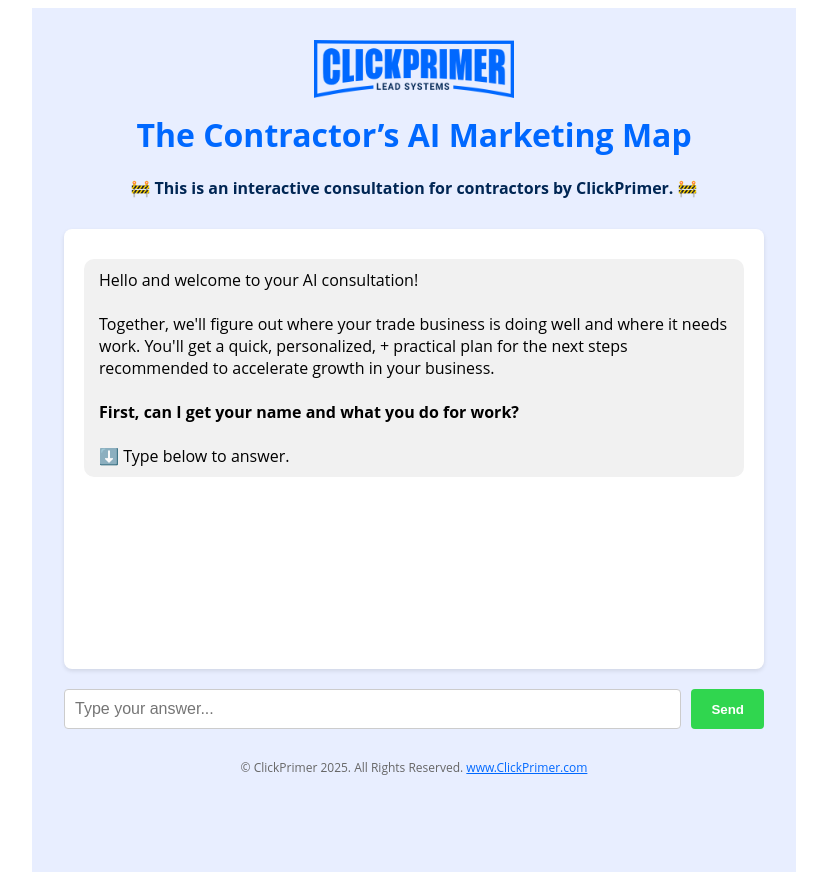
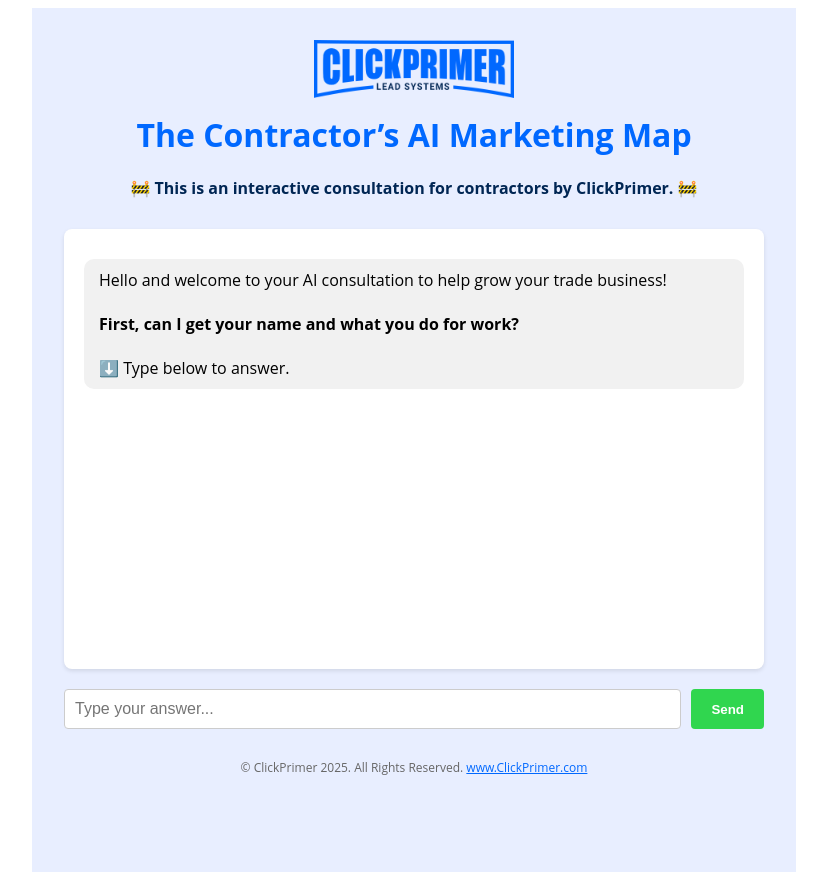
Before and after one commit to clickprimer/contractor-growth-map, a Next.js app: page / in a window 1280 px wide. Shown: the whole page, without its empty margins (226-1053 px from the left). Built offline with nearby package versions, Linux system fonts and the light colour scheme.

Commit message:
Update index.js

```diff
--- a/pages/index.js
+++ b/pages/index.js
@@ -5,7 +5,7 @@ export default function Home() {
   const [messages, setMessages] = useState([
     {
       role: 'system',
-      content: `Hello and welcome to your AI consultation!\n\nTogether, we'll figure out where your trade business is doing well and where it needs work. You'll get a quick, personalized, + practical plan for the next steps recommended to accelerate growth in your business.\n\n<strong>First, can I get your name and what you do for work?</strong>\n\n⬇️ Type below to answer.`
+      content: `Hello and welcome to your AI consultation to help grow your trade business!\n\n<strong>First, can I get your name and what you do for work?</strong>\n\n⬇️ Type below to answer.`
     }
   ]);
   const [input, setInput] = useState('');
```
